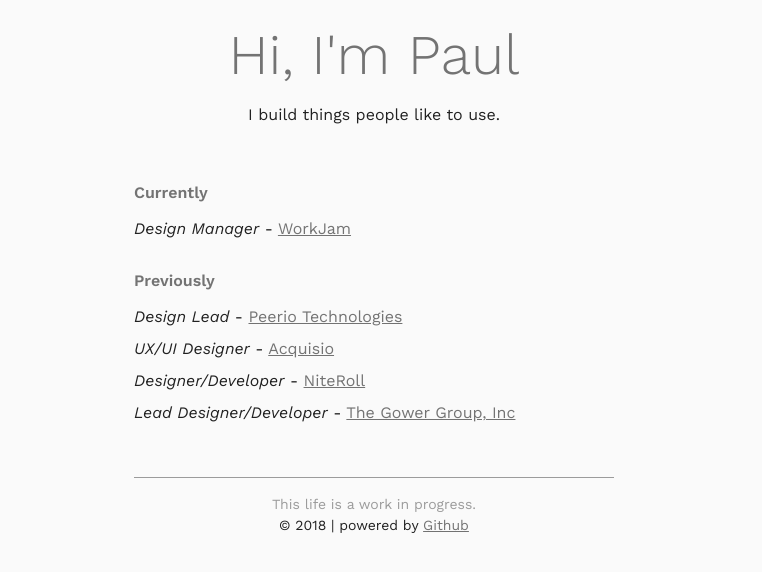
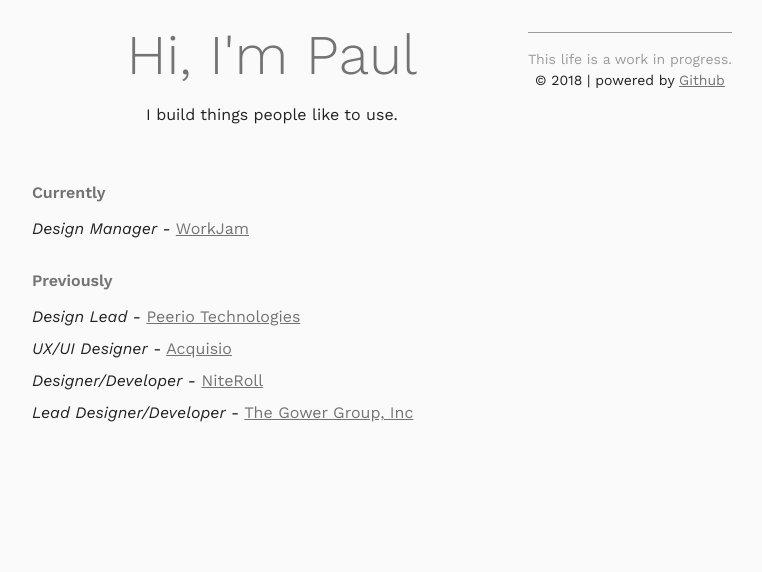
Before and after one commit to paulrdukes/paulrdukes.github.io, a Jekyll site: the page index.html, which Jekyll copies as it is, in a window 1280 px wide. Shown: the top 572 px of the page, without its empty margins (266-1028 px from the left). Built offline with Jekyll 4.4.1, drawn with Linux system fonts in a browser that asks for light colours; some web fonts are replaced.

Commit message:
Update index.html
Moved footer out of section.

```diff
--- a/index.html
+++ b/index.html
@@ -66,8 +66,8 @@
           </li>
         </ul>
           </about>
-      <footer><span class="caption">This life is a work in progress.</span> <br>&copy; 2018 | powered by <a href="http://pages.github.com" target="_blank">Github</a></footer>
     </section>
+     <footer><span class="caption">This life is a work in progress.</span> <br>&copy; 2018 | powered by <a href="http://pages.github.com" target="_blank">Github</a></footer>
 <!--     <div class="multitaskopus"></div> -->
   </div>
 
```
